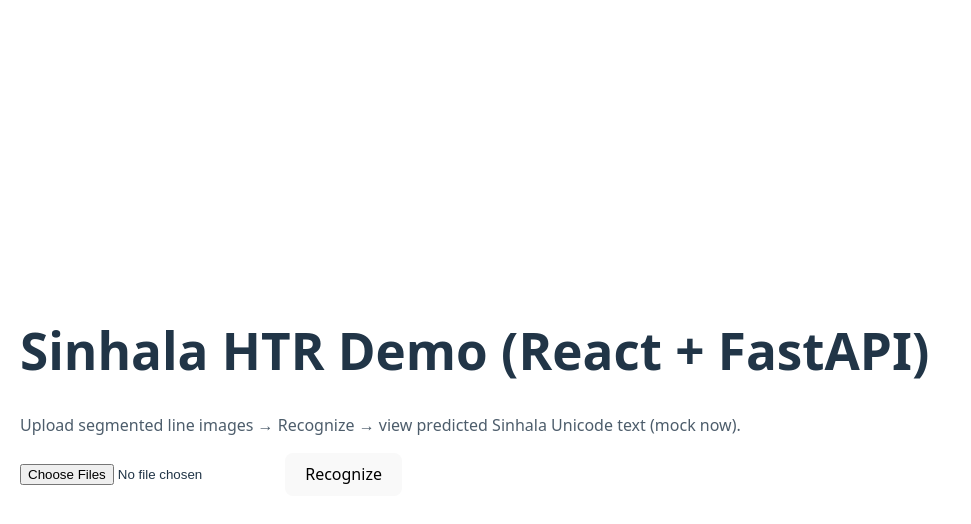
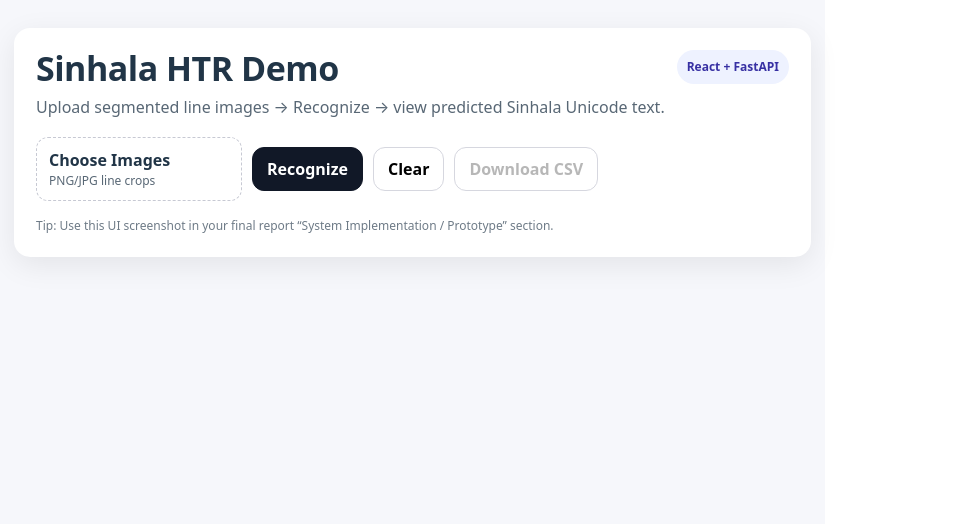
Before and after one commit to ManojPriyanjana/Sinhala-HTR-Writer-Independent, a React app in the folder frontend/: page / in a window 1280 px wide. Shown: the top 524 px of the page, without its empty margins (0-971 px from the left). Built offline with nearby package versions, Linux system fonts and the light colour scheme; the HTML template or start-up script is replaced by a standard one.

Commit message:
ui: improve frontend layout, previews, confidence bar and csv export

```diff
--- a/frontend/src/App.jsx
+++ b/frontend/src/App.jsx
@@ -3,10 +3,30 @@
 
 const API_BASE = "http://localhost:8000";
 
+function downloadCSV(rows) {
+  const header = ["line_id", "text", "confidence"];
+  const escape = (v) => `"${String(v ?? "").replaceAll('"', '""')}"`;
+  const csv =
+    [header.join(","), ...rows.map((r) => [r.line_id, r.text, r.confidence].map(escape).join(","))].join(
+      "\n"
+    );
+
+  const blob = new Blob([csv], { type: "text/csv;charset=utf-8" });
+  const url = URL.createObjectURL(blob);
+  const a = document.createElement("a");
+  a.href = url;
+  a.download = "predictions.csv";
+  document.body.appendChild(a);
+  a.click();
+  a.remove();
+  URL.revokeObjectURL(url);
+}
+
 export default function App() {
   const [files, setFiles] = useState([]);
   const [rows, setRows] = useState([]);
   const [busy, setBusy] = useState(false);
+  const [status, setStatus] = useState("");
   const [error, setError] = useState("");
 
   const previews = useMemo(() => {
@@ -15,15 +35,25 @@
 
   const onPickFiles = (e) => {
     setError("");
+    setStatus("");
     const picked = Array.from(e.target.files || []);
     setFiles(picked);
     setRows([]);
   };
 
+  const clearAll = () => {
+    setError("");
+    setStatus("");
+    setFiles([]);
+    setRows([]);
+  };
+
   const recognize = async () => {
     setError("");
-    if (!files.length) return setError("Upload at least 1 image.");
+    setStatus("");
+    if (!files.length) return setError("Please upload at least 1 line image.");
     setBusy(true);
+    setStatus("Uploading & recognizing...");
 
     try {
       const form = new FormData();
@@ -33,50 +63,207 @@
         headers: { "Content-Type": "multipart/form-data" },
       });
 
-      setRows(res.data.lines || []);
-    } catch {
-      setError("Backend call failed. Is FastAPI running on port 8000?");
+      const out = res.data.lines || [];
+      setRows(out);
+      setStatus(`Done ✅ (${out.length} lines)`);
+    } catch (e) {
+      setError("Backend call failed. Make sure FastAPI is running on http://localhost:8000");
     } finally {
       setBusy(false);
     }
   };
 
   return (
-    <div style={{ fontFamily: "system-ui", padding: 20, maxWidth: 1100, margin: "0 auto" }}>
-      <h1>Sinhala HTR Demo (React + FastAPI)</h1>
-      <p style={{ opacity: 0.8 }}>
-        Upload segmented line images → Recognize → view predicted Sinhala Unicode text (mock now).
+    <div style={styles.page}>
+      <div style={styles.card}>
+        <div style={styles.headerRow}>
+          <div>
+            <h1 style={styles.title}>Sinhala HTR Demo</h1>
+            <p style={styles.subtitle}>
+              Upload segmented line images → Recognize → view predicted Sinhala Unicode text.
             </p>
+          </div>
+          <div style={styles.badge}>React + FastAPI</div>
+        </div>
 
-      <div style={{ display: "flex", gap: 12, alignItems: "center", marginBottom: 16 }}>
-        <input type="file" multiple accept="image/*" onChange={onPickFiles} />
-        <button onClick={recognize} disabled={busy}>
+        <div style={styles.controls}>
+          <label style={styles.fileBox}>
+            <input
+              style={{ display: "none" }}
+              type="file"
+              multiple
+              accept="image/*"
+              onChange={onPickFiles}
+            />
+            <div style={{ fontWeight: 600 }}>Choose Images</div>
+            <div style={{ fontSize: 12, opacity: 0.75 }}>
+              {files.length ? `${files.length} selected` : "PNG/JPG line crops"}
+            </div>
+          </label>
+
+          <button style={{ ...styles.btn, ...styles.primary }} onClick={recognize} disabled={busy}>
             {busy ? "Recognizing..." : "Recognize"}
+          </button>
+
+          <button style={{ ...styles.btn, ...styles.ghost }} onClick={clearAll} disabled={busy}>
+            Clear
+          </button>
+
+          <button
+            style={{ ...styles.btn, ...styles.ghost }}
+            onClick={() => downloadCSV(rows)}
+            disabled={!rows.length || busy}
+            title={!rows.length ? "Run recognition first" : "Download predictions.csv"}
+          >
+            Download CSV
           </button>
         </div>
 
-      {error && (
-        <div style={{ background: "#ffe5e5", padding: 10, borderRadius: 8, marginBottom: 12 }}>
-          {error}
+        {error && <div style={styles.alertError}>{error}</div>}
+        {status && !error && <div style={styles.alertOk}>{status}</div>}
+
+        {!!files.length && (
+          <>
+            <h3 style={styles.sectionTitle}>Preview</h3>
+            <div style={styles.grid}>
+              {previews.map((p) => (
+                <div key={p.url} style={styles.thumb}>
+                  <img src={p.url} alt="" style={styles.thumbImg} />
+                  <div style={styles.thumbName}>{p.file.name}</div>
                 </div>
+              ))}
+            </div>
+          </>
         )}
 
         {!!rows.length && (
           <>
-          <h3>Predictions</h3>
-          <ul>
-            {rows.map((r, i) => (
-              <li key={i}>
-                <b>{r.line_id}</b> — {r.text} (conf: {r.confidence})
-              </li>
-            ))}
-          </ul>
+            <h3 style={styles.sectionTitle}>Predictions</h3>
+            <div style={styles.tableWrap}>
+              <table style={styles.table}>
+                <thead>
+                  <tr>
+                    <th style={styles.th}>Line ID</th>
+                    <th style={styles.th}>Text</th>
+                    <th style={styles.th}>Confidence</th>
+                  </tr>
+                </thead>
+                <tbody>
+                  {rows.map((r, i) => {
+                    const conf = Number(r.confidence ?? 0);
+                    const pct = Math.max(0, Math.min(100, Math.round(conf * 100)));
+                    return (
+                      <tr key={i} style={styles.tr}>
+                        <td style={styles.tdMono}>{r.line_id}</td>
+                        <td style={styles.td}>{r.text}</td>
+                        <td style={styles.td}>
+                          <div style={styles.confRow}>
+                            <div style={styles.barBg}>
+                              <div style={{ ...styles.barFill, width: `${pct}%` }} />
+                            </div>
+                            <div style={styles.pct}>{pct}%</div>
+                          </div>
+                        </td>
+                      </tr>
+                    );
+                  })}
+                </tbody>
+              </table>
+            </div>
           </>
         )}
 
-      {!!files.length && !rows.length && (
-        <p style={{ opacity: 0.7 }}>Files selected: {files.length}</p>
-      )}
+        <div style={styles.footer}>
+          Tip: Use this UI screenshot in your final report “System Implementation / Prototype” section.
+        </div>
+      </div>
     </div>
   );
 }
+
+const styles = {
+  page: {
+    minHeight: "100vh",
+    background: "#f6f7fb",
+    padding: "28px 14px",
+    fontFamily: "system-ui, -apple-system, Segoe UI, Roboto, Arial",
+  },
+  card: {
+    maxWidth: 1100,
+    margin: "0 auto",
+    background: "white",
+    borderRadius: 16,
+    boxShadow: "0 8px 30px rgba(0,0,0,0.08)",
+    padding: 22,
+  },
+  headerRow: { display: "flex", justifyContent: "space-between", gap: 12, alignItems: "start" },
+  title: { margin: 0, fontSize: 34, letterSpacing: -0.5 },
+  subtitle: { marginTop: 8, marginBottom: 0, opacity: 0.75 },
+  badge: {
+    background: "#eef2ff",
+    color: "#3730a3",
+    padding: "8px 10px",
+    borderRadius: 999,
+    fontSize: 12,
+    fontWeight: 700,
+    whiteSpace: "nowrap",
+  },
+  controls: {
+    display: "flex",
+    flexWrap: "wrap",
+    gap: 10,
+    marginTop: 18,
+    alignItems: "center",
+  },
+  fileBox: {
+    border: "1px dashed #c7c9d3",
+    borderRadius: 12,
+    padding: "10px 12px",
+    cursor: "pointer",
+    minWidth: 180,
+  },
+  btn: {
+    borderRadius: 12,
+    padding: "10px 14px",
+    border: "1px solid #d6d7df",
+    background: "white",
+    cursor: "pointer",
+    fontWeight: 700,
+  },
+  primary: {
+    background: "#111827",
+    color: "white",
+    border: "1px solid #111827",
+  },
+  ghost: { background: "white" },
+  alertError: {
+    marginTop: 14,
+    background: "#ffe5e5",
+    padding: 10,
+    borderRadius: 12,
+    border: "1px solid #ffb3b3",
+  },
+  alertOk: {
+    marginTop: 14,
+    background: "#eaffea",
+    padding: 10,
+    borderRadius: 12,
+    border: "1px solid #b6f2b6",
+  },
+  sectionTitle: { marginTop: 18, marginBottom: 10 },
+  grid: { display: "grid", gridTemplateColumns: "repeat(auto-fill, minmax(180px, 1fr))", gap: 12 },
+  thumb: { border: "1px solid #eee", borderRadius: 14, padding: 10 },
+  thumbImg: { width: "100%", height: 90, objectFit: "contain", borderRadius: 10, background: "#fafafa" },
+  thumbName: { fontSize: 12, marginTop: 8, opacity: 0.8, wordBreak: "break-all" },
+  tableWrap: { border: "1px solid #eee", borderRadius: 14, overflow: "hidden" },
+  table: { width: "100%", borderCollapse: "collapse" },
+  th: { textAlign: "left", padding: 12, background: "#f7f7fb", fontSize: 13 },
+  tr: { borderTop: "1px solid #eee" },
+  td: { padding: 12, verticalAlign: "top" },
+  tdMono: { padding: 12, fontFamily: "ui-monospace, SFMono-Regular, Menlo, monospace", fontSize: 13 },
+  confRow: { display: "flex", gap: 10, alignItems: "center" },
+  barBg: { width: 160, height: 10, background: "#e5e7eb", borderRadius: 999, overflow: "hidden" },
+  barFill: { height: "100%", background: "#111827" },
+  pct: { fontSize: 12, opacity: 0.8, minWidth: 40 },
+  footer: { marginTop: 16, fontSize: 12, opacity: 0.65 },
+};
```
Lines whose indentation alone changed are shown as unchanged.
